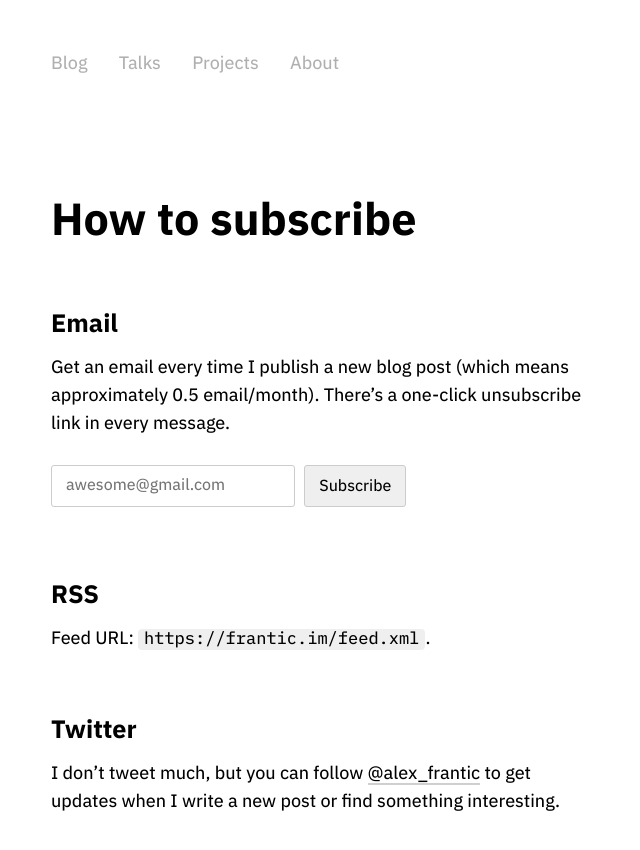
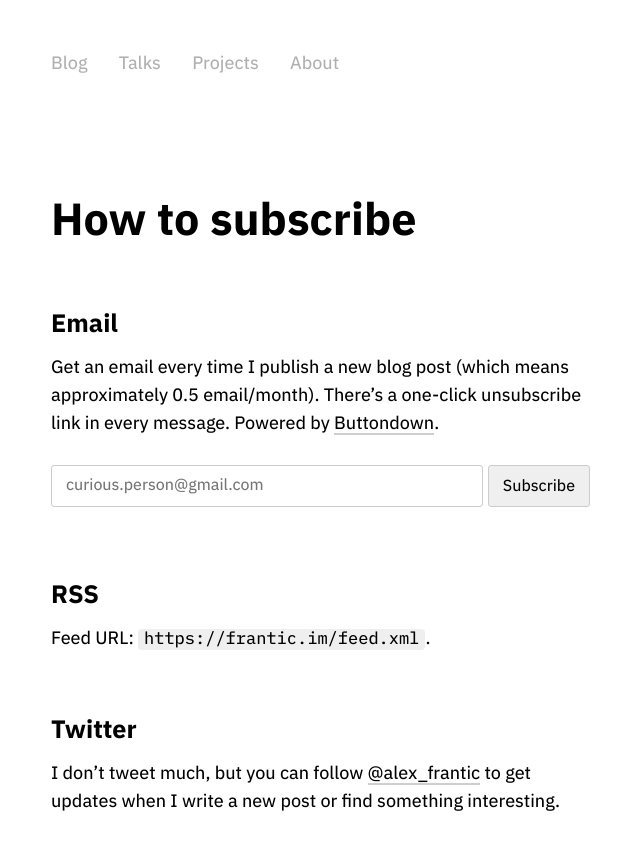
Before and after one commit to frantic/frantic.github.io, a Jekyll site: the page built from pages/subscribe.md, in a window 1280 px wide. Shown: the top 850 px of the page, without its empty margins (317-957 px from the left). Built offline with Jekyll 4.4.1, drawn with Linux system fonts in a browser that asks for light colours.

Commit message:
Switch to Buttondown

```diff
--- a/pages/subscribe.md
+++ b/pages/subscribe.md
@@ -19,17 +23,24 @@ css: |
     border-radius: 3px;
     vertical-align: top;
   }
+  #bd-email {
+    flex: 1;
+  }
 ---
 
 ## Email
 
-Get an email every time I publish a new blog post (which means approximately 0.5 email/month). There's a one-click unsubscribe link in every message.
+Get an email every time I publish a new blog post (which means approximately 0.5 email/month). There's a one-click unsubscribe link in every message. Powered by <a href="https://buttondown.email/refer/frantic" target="_blank">Buttondown</a>.
 
-<form action="https://frantic.us3.list-manage.com/subscribe/post?u=96d6ac29ef7232f76b9edc7b9&amp;id=79380afc5b" method="post" id="mc-embedded-subscribe-form" name="mc-embedded-subscribe-form" class="validate" target="_blank" novalidate>
-  <input type="email" value="" name="EMAIL" class="email" id="mce-EMAIL" placeholder="awesome@gmail.com" required>
-  <div style="position: absolute; left: -5000px;" aria-hidden="true"><input type="text" name="b_96d6ac29ef7232f76b9edc7b9_79380afc5b" tabindex="-1" value=""></div>
-  <input style="display: none;" type="checkbox" value="1" name="group[27805][1]" id="mce-group[27805]-27805-0">
-  <input type="submit"  value="Subscribe" name="subscribe" id="mc-embedded-subscribe" class="button">
+<form
+  action="https://buttondown.email/api/emails/embed-subscribe/frantic"
+  method="post"
+  target="popupwindow"
+  onsubmit="window.open('https://buttondown.email/frantic', 'popupwindow')"
+  class="embeddable-buttondown-form"
+>
+  <input type="email" name="email" id="bd-email" placeholder="curious.person@gmail.com" />
+  <input type="submit" value="Subscribe" />
 </form>
 
 ## RSS
```
Also changed, not shown: other parts of pages/subscribe.md (+4 -0 lines).
